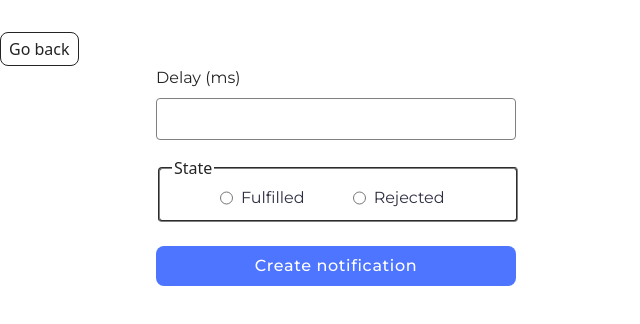
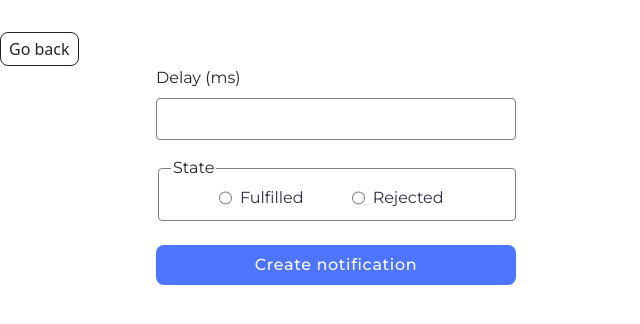
Before and after one commit to YaroslavnaYermolenko/goit-js-hw-10, a website built with Vite: page src/2-snackbar.html in a window 1280 px wide. Shown: the whole page, without its empty margins (0-640 px from the left). Built offline with nearby package versions, Linux system fonts and the light colour scheme.

Commit message:
Update snackbar.css

```diff
--- a/src/css/snackbar.css
+++ b/src/css/snackbar.css
@@ -1,9 +1,11 @@
 fieldset.snackbar-fieldset{
     border-radius: 4px;
-    border-color:rgba(128, 128, 128, 1);
+    border: 1px solid #808080;
     width:332px;
     display: flex;
     flex-direction: row;
+    font-size: 16px;
+    font-family: 'Montserrat', sans-serif;
 }
 .button-snackbar{
     width:360px;
```
